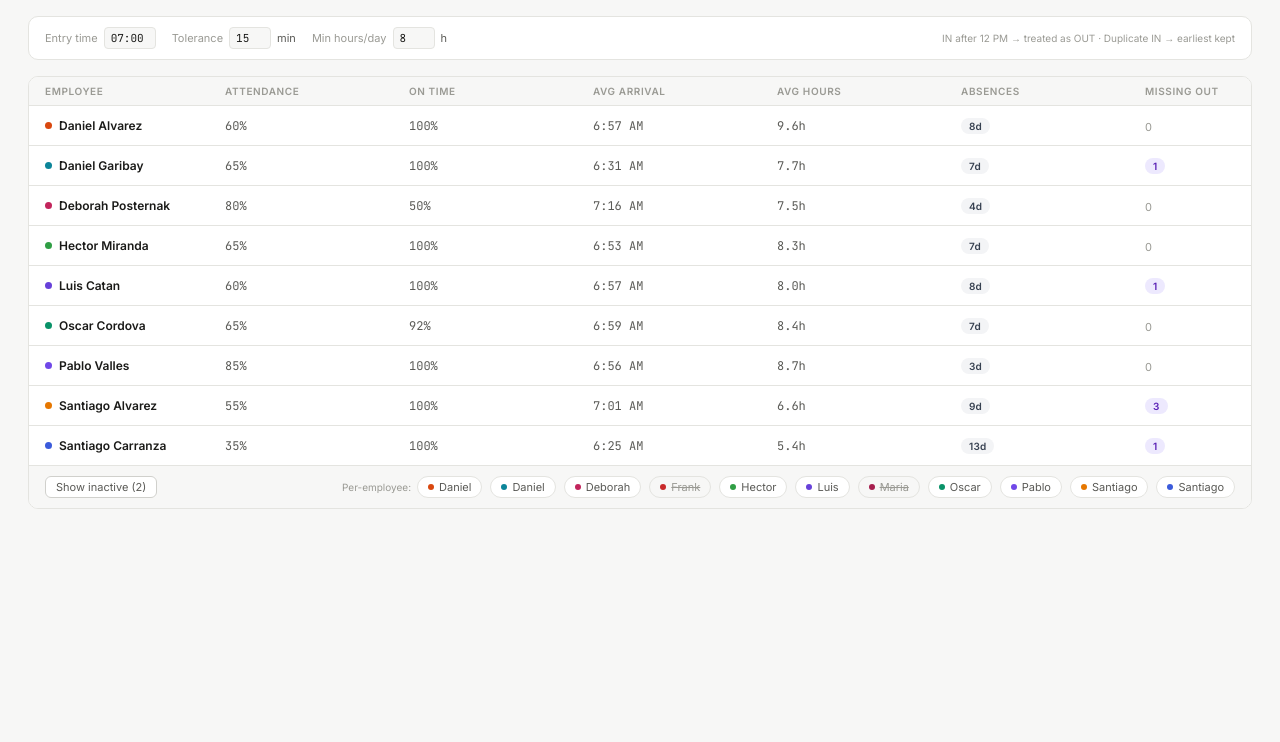
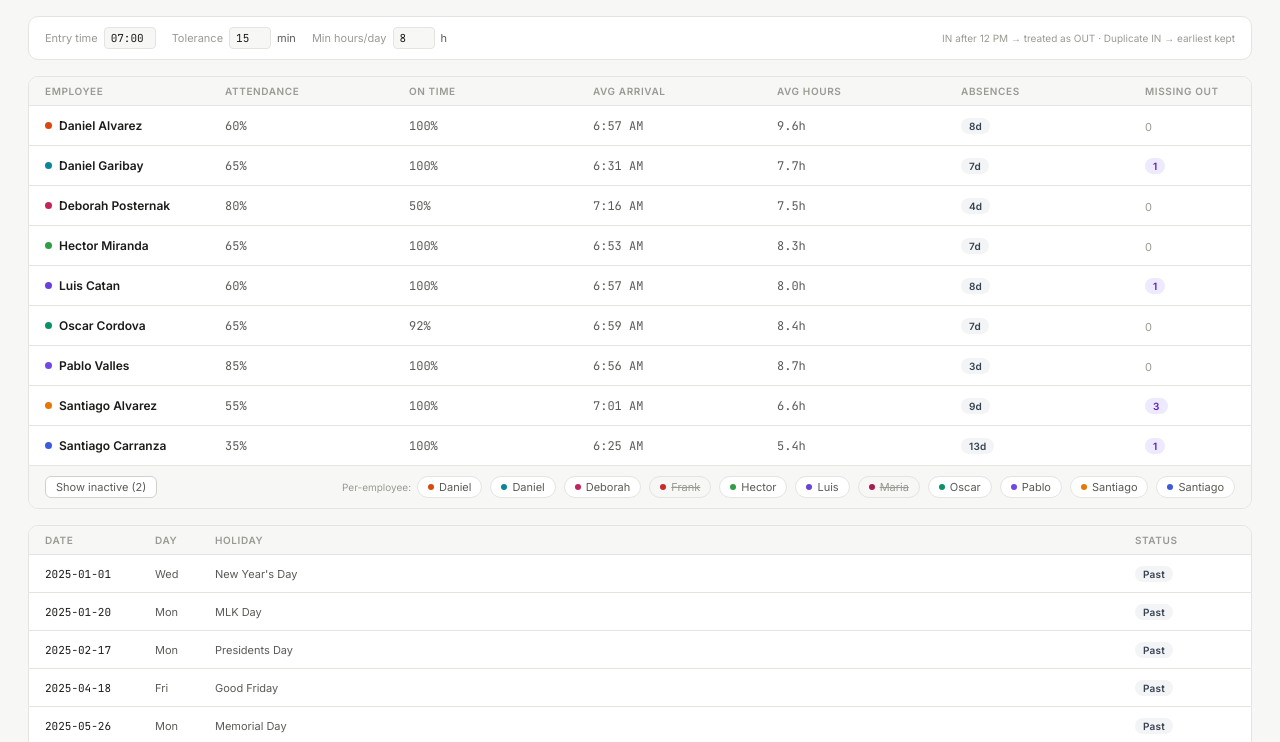
Before and after one commit to posterdeb/summit-clock, a plain HTML site: page summit_clock_v3.html in a window 1280 px wide. Shown: the part 56-798 px from the top of the page. Drawn offline with Linux system fonts and the light colour scheme.

Commit message:
Add NYSE holidays table to dashboard
Displays NYSE market holidays with date, day, name, and Past/Upcoming status using existing holiday data.

Co-Authored-By: Claude Sonnet 4.6 <noreply@anthropic.com>

```diff
--- a/summit_clock_v3.html
+++ b/summit_clock_v3.html
@@ -192,6 +192,22 @@ body { background: var(--bg); color: var(--tx); font-family: 'Inter', sans-serif
 .pill-bad  { background: var(--vlate-bg); color: var(--vlate); }
 .pill-grey { background: var(--absent-bg); color: var(--absent); }
 .pill-purple { background: var(--mout-bg); color: var(--mout); }
+/* HOLIDAYS TABLE */
+.holiday-header-row {
+  display: grid;
+  grid-template-columns: 110px 60px 1fr 100px;
+  padding: 8px 16px;
+  border-bottom: 1px solid var(--border);
+  background: var(--bg);
+}
+.holiday-row {
+  display: grid;
+  grid-template-columns: 110px 60px 1fr 100px;
+  padding: 10px 16px;
+  align-items: center;
+  border-bottom: 1px solid var(--border);
+}
+.holiday-row:last-child { border-bottom: none; }
 /* DETAIL PANEL */
 .detail-panel {
   background: var(--bg);
@@ -322,6 +338,17 @@ body { background: var(--bg); color: var(--tx); font-family: 'Inter', sans-serif
         <div class="toggle-group" id="toggleGroup"></div>
       </div>
     </div>
+  </div>
+
+  <!-- NYSE HOLIDAYS -->
+  <div class="table-card" style="margin-top:16px;">
+    <div class="holiday-header-row">
+      <div class="th">Date</div>
+      <div class="th">Day</div>
+      <div class="th">Holiday</div>
+      <div class="th">Status</div>
+    </div>
+    <div id="holidaysTableBody"></div>
   </div>
 
 </div>
@@ -668,7 +695,34 @@ function periodLabel() {
 function renderAll() {
   renderKPIs();
   renderTable();
+  renderHolidaysTable();
   if (selectedEmp) renderDetail(selectedEmp);
+}
+
+// ── NYSE HOLIDAYS TABLE ─────────────────────────────────────
+function renderHolidaysTable() {
+  const body = document.getElementById('holidaysTableBody');
+  if (!body) return;
+
+  const years = new Set(getAvailableYears());
+  const todayStr = new Date().toISOString().slice(0,10);
+  const dates = [...HOLIDAYS].filter(d => years.has(d.slice(0,4))).sort();
+
+  body.innerHTML = dates.map(d => {
+    const dow = new Date(d + 'T00:00:00').getDay();
+    const dayName = ['Sun','Mon','Tue','Wed','Thu','Fri','Sat'][dow];
+    const name = HOLIDAY_NAMES[d] || 'NYSE Holiday';
+    let statusPill;
+    if (d < todayStr) statusPill = `<span class="pill pill-grey">Past</span>`;
+    else if (d === todayStr) statusPill = `<span class="pill pill-warn">Today</span>`;
+    else statusPill = `<span class="pill pill-good">Upcoming</span>`;
+    return `<div class="holiday-row">
+      <div class="mono">${d}</div>
+      <div class="cell-label">${dayName}</div>
+      <div class="cell-label">${name}</div>
+      <div>${statusPill}</div>
+    </div>`;
+  }).join('');
 }
 
 // ── KPIs removed ──────────────────────────────────────────
```
